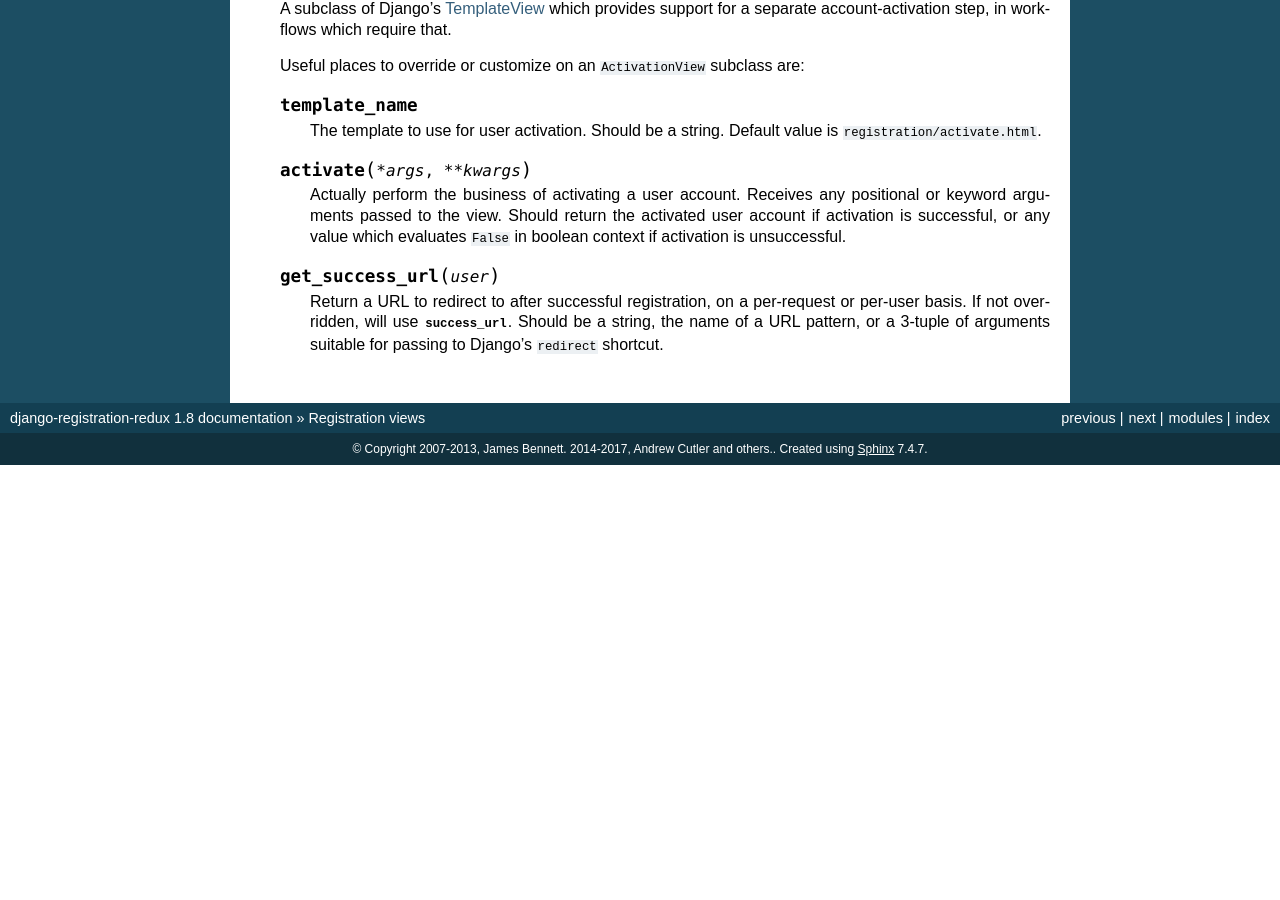
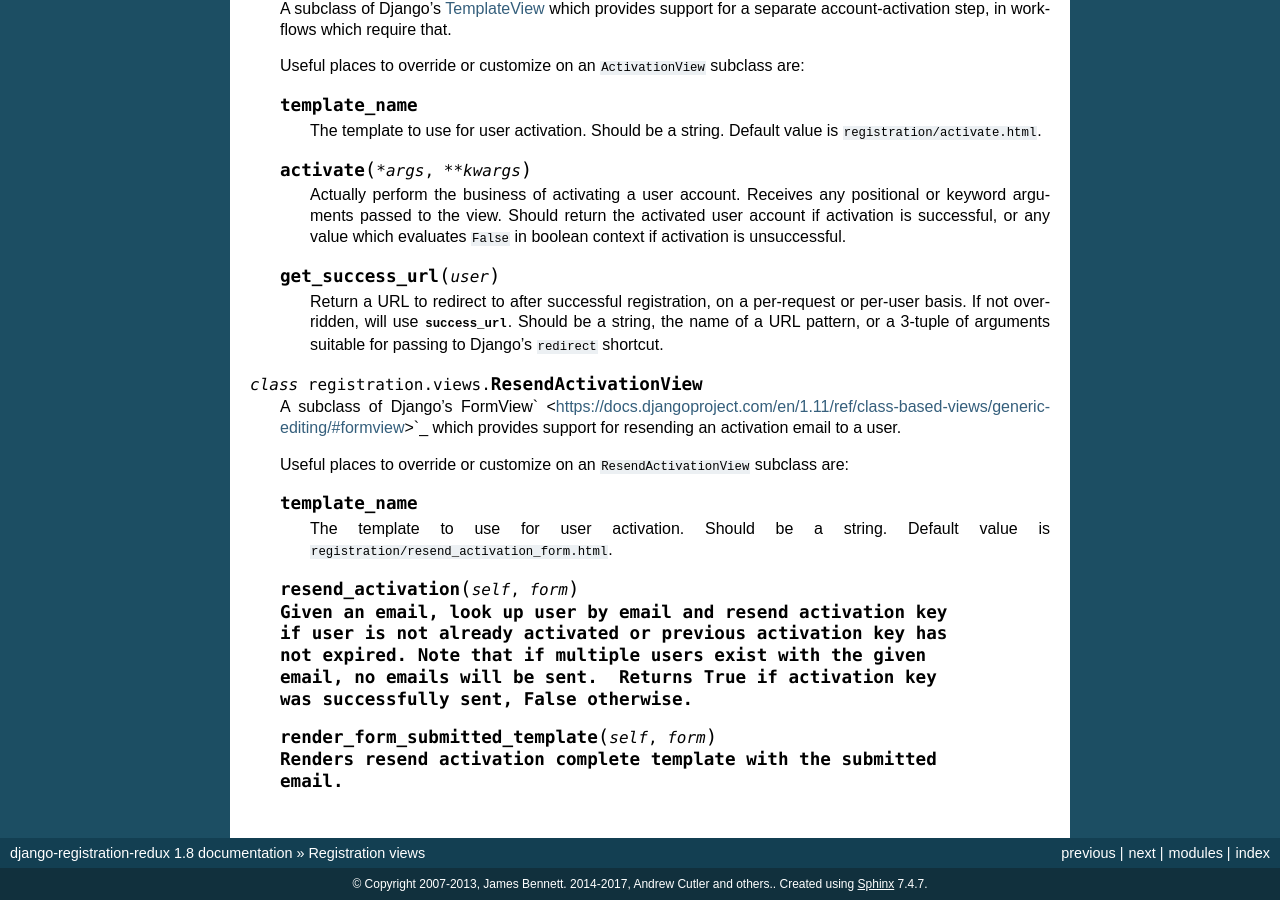
Before and after one commit to marktucker-django/Django-Registration, a Sphinx documentation site: the page built from docs/views.rst, in a window 1280 px wide and 900 px high, scrolled down 1018 px. Built offline with Sphinx 7.4.7, drawn with Linux system fonts in a browser that asks for light colours; before the commit the page ends 1483 px from its top, so only the background shows below that; some of the changed text lies outside the part shown.

Commit message:
Prevent sending activation email if multiple objects present (#311)

```diff
--- a/docs/views.rst
+++ b/docs/views.rst
@@ -105,3 +105,29 @@ implement whatever workflow is required.
       :attr:`~success_url`. Should be a string, the name of a URL
       pattern, or a 3-tuple of arguments suitable for passing to
       Django's ``redirect`` shortcut.
+
+.. class:: ResendActivationView
+
+   A subclass of Django's FormView`
+   <https://docs.djangoproject.com/en/1.11/ref/class-based-views/generic-editing/#formview>`_
+   which provides support for resending an activation email to a user.
+
+   Useful places to override or customize on an ``ResendActivationView``
+   subclass are:
+
+   .. attribute:: template_name
+
+      The template to use for user activation. Should be a
+      string. Default value is ``registration/resend_activation_form.html``.
+
+   .. method:: resend_activation(self, form)
+        Given an email, look up user by email and resend activation key
+        if user is not already activated or previous activation key has
+        not expired. Note that if multiple users exist with the given
+        email, no emails will be sent.  Returns True if activation key
+        was successfully sent, False otherwise.
+
+
+   .. method:: render_form_submitted_template(self, form)
+        Renders resend activation complete template with the submitted
+        email.
```
Also changed, not shown: 5 other files.
